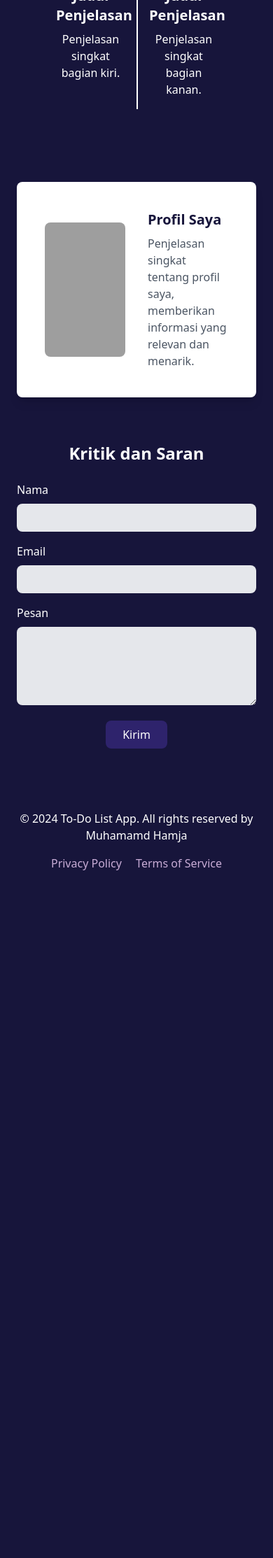
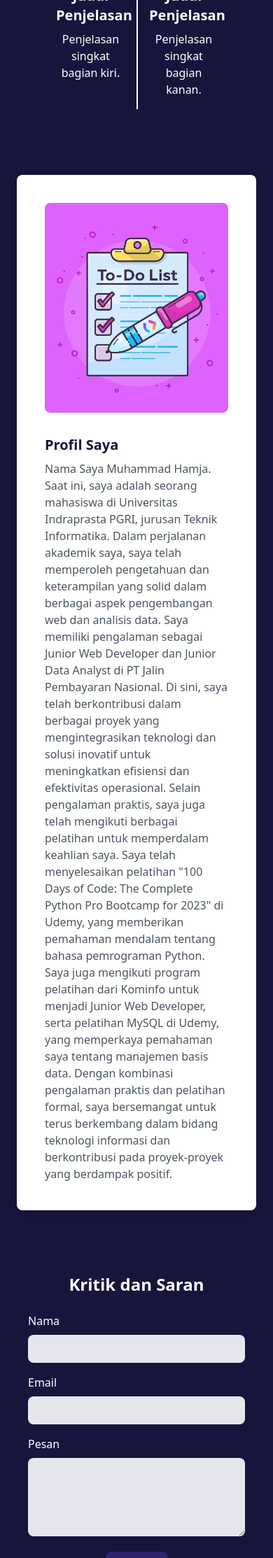
Before and after one commit to muhammadhamja45/To_Do_List, a Flask app: page / in a window 390 px wide. Shown: the part 1472-3699 px from the top of the page at 70% size. Before the commit the page ends 2716 px from the top, so only its background shows below. Run offline with Flask 3, Linux system fonts and the light colour scheme; some libraries are stand-ins or nearby versions; grey boxes are pictures that could not be loaded.

Commit message:
Penambahan Profil

```diff
--- a/templates/welcome.html
+++ b/templates/welcome.html
@@ -113,19 +113,28 @@
 
  <!-- New Card Section with Profile Image -->
  <div class="container mx-auto px-6 py-8 text-white bg-primary">
-        <div class="bg-white rounded-lg shadow-lg p-6 flex items-center card-hover">
-            <div class="w-full lg:w-1/2 p-4">
-                <img src="{{ url_for('static', filename='images/profile.png') }}" alt="Profile Image" class="w-full h-48 object-cover rounded-lg">
+    <div class="bg-white rounded-lg shadow-lg p-6 flex flex-col lg:flex-row items-center card-hover" style="transform: translateY(-10px);">
+        <div class="w-full lg:w-1/3 p-4">
+            <img src="{{ url_for('static', filename='images/image.png') }}" alt="Profile Image" class="w-full object-cover object-center rounded-lg" style="height: 300px;">
         </div>
-            <div class="w-full lg:w-1/2 p-4">
+        <div class="w-full lg:w-2/3 p-4">
             <h2 class="text-xl md:text-2xl font-bold text-primary">Profil Saya</h2>
-                <p class="text-gray-600 mt-2">Penjelasan singkat tentang profil saya, memberikan informasi yang relevan dan menarik.</p>
+            <p class="text-gray-600 mt-2">Nama Saya Muhammad Hamja. Saat ini, saya adalah seorang mahasiswa di Universitas Indraprasta PGRI, jurusan Teknik Informatika. Dalam perjalanan akademik saya, saya telah memperoleh pengetahuan dan keterampilan yang solid dalam berbagai aspek pengembangan web dan analisis data.
+
+                Saya memiliki pengalaman sebagai Junior Web Developer dan Junior Data Analyst di PT Jalin Pembayaran Nasional. Di sini, saya telah berkontribusi dalam berbagai proyek yang mengintegrasikan teknologi dan solusi inovatif untuk meningkatkan efisiensi dan efektivitas operasional.
+
+                Selain pengalaman praktis, saya juga telah mengikuti berbagai pelatihan untuk memperdalam keahlian saya. Saya telah menyelesaikan pelatihan "100 Days of Code: The Complete Python Pro Bootcamp for 2023" di Udemy, yang memberikan pemahaman mendalam tentang bahasa pemrograman Python. Saya juga mengikuti program pelatihan dari Kominfo untuk menjadi Junior Web Developer, serta pelatihan MySQL di Udemy, yang memperkaya pemahaman saya tentang manajemen basis data.
+
+                Dengan kombinasi pengalaman praktis dan pelatihan formal, saya bersemangat untuk terus berkembang dalam bidang teknologi informasi dan berkontribusi pada proyek-proyek yang berdampak positif.</p>
         </div>
     </div>
 </div>
 
+
+    <!-- Kritik dan Saran Form dan Google Map Embed -->
+    <div class="container mx-auto px-6 py-8 bg-primary text-white flex flex-wrap">
         <!-- Kritik dan Saran Form -->
-    <div class="container mx-auto px-6 py-8 bg-primary text-white">
+        <div class="w-full lg:w-1/2 p-4">
             <h2 class="text-2xl md:text-3xl font-bold text-center mb-6">Kritik dan Saran</h2>
             <form action="/submit_feedback" method="POST" class="max-w-xl mx-auto">
                 <div class="mb-4">
@@ -145,11 +154,26 @@
                 </div>
             </form>
         </div>
+        <!-- Google Map Embed -->
+        <div class="w-full lg:w-1/2 p-4">
+            <h2 class="text-2xl md:text-3xl font-bold text-center mb-6">Lokasi Kami</h2>
+            <div class="bg-white rounded-lg shadow-lg p-6">
+                <iframe
+                    src="https://www.google.com/maps/embed?pb=!1m18!1m12!1m3!1d991.4324548811553!2d106.8594491!3d-6.2951493!2m3!1f0!2f0!3f0!3m2!1i1024!2i768!4f13.1!3m3!1m2!1s0x2e69ed80b84ac47d%3A0x640561dd89719c88!2sUniversitas%20Indraprasta%20PGRI%20(UNINDRA)%2C%20Kampus%20B!5e0!3m2!1sid!2sid!4v1691578221364!5m2!1sid!2sid"
+                    width="100%"
+                    height="450"
+                    style="border:0;"
+                    allowfullscreen=""
+                    loading="lazy">
+                </iframe>
+            </div>
+        </div>
+    </div>
 
     <!-- Footer -->
     <footer class="bg-primary text-white py-6 mt-8">
         <div class="container mx-auto text-center">
-            <p>&copy; 2024 To-Do List App. All rights reserved by Muhamamd Hamja</p>
+            <p>&copy; 2024 To-Do List App. All rights reserved by.</p>
             <div class="mt-4">
                 <a href="#" class="text-highlight hover:text-gray-300 mx-2">Privacy Policy</a>
                 <a href="#" class="text-highlight hover:text-gray-300 mx-2">Terms of Service</a>
```
Also changed, not shown: static/images/profil.jpeg (added). Lines whose indentation alone changed are shown as unchanged.
